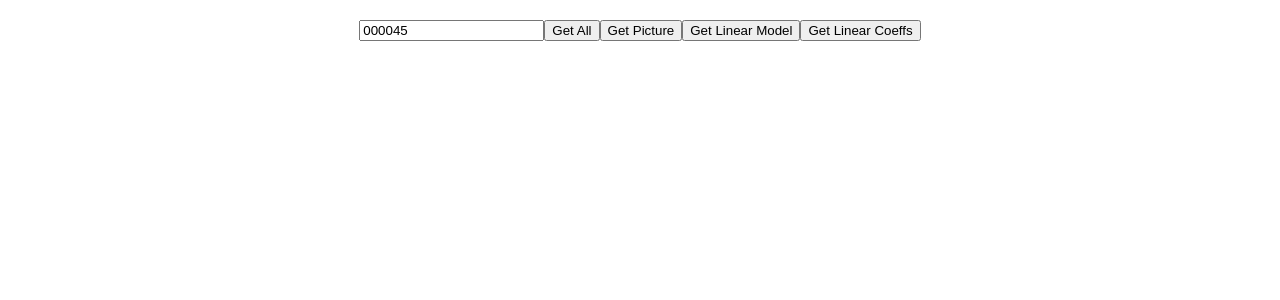
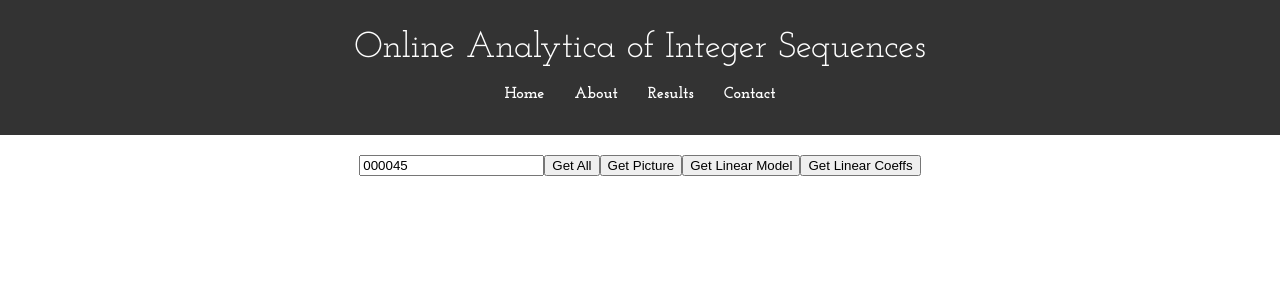
Before and after one commit to DavidovQC/Sequences, a React (Vite) app: page / in a window 1280 px wide. Shown: the top 300 px of the page. Built offline with nearby package versions, Linux system fonts and the light colour scheme.

Commit message:
added navbar and navbar styles

```diff
--- /dev/null
+++ b/assets/asset_styles/navbar-styles.css
@@ -0,0 +1,53 @@
+.nav {
+    background-color: #333;
+    color: white;
+    height: 75px;
+    padding: 30px;
+}
+
+.title-wrap {
+    display: flex;
+    align-items: center;
+    justify-content: center;
+}
+
+.title-wrap a {
+    text-decoration: none;
+}
+
+.options-wrap {
+    display: flex;
+    flex-direction: row;
+    justify-content: center;
+    padding-top: 20px;
+}
+
+.nav a {
+    color: white;
+}
+
+.options-wrap a:hover {
+    color: rgb(115, 172, 200);
+}
+
+.options-wrap ul {
+    padding: 0;
+    margin: 0;
+    list-style: none;
+    display: flex;
+    gap: 30px;
+}
+
+.options-wrap a {
+    font-weight: 900;
+    text-decoration: none;
+}
+
+.site-title {
+    font-size: 30px;
+    font: 400 36px "Josefin Slab", sans-serif;
+}
+
+li {
+    font-family: "Josefin Slab";
+}
--- a/assets/navbar.jsx
+++ b/assets/navbar.jsx
@@ -1,3 +1,34 @@
-function navbar() {
-    return <></>;
+import "./asset_styles/navbar-styles.css";
+
+function Navbar() {
+    return (
+        <nav className="nav">
+            <div className="title-wrap">
+                <a href="/" className="site-title">
+                    Online Analytica of Integer Sequences
+                </a>
+            </div>
+            <div className="options-wrap">
+                <ul>
+                    <li>
+                        <a href="/">Home</a>
+                    </li>
+
+                    <li>
+                        <a href="/About">About</a>
+                    </li>
+
+                    <li>
+                        <a href="/Results">Results</a>
+                    </li>
+
+                    <li>
+                        <a href="/Contact">Contact</a>
+                    </li>
+                </ul>
+            </div>
+        </nav>
+    );
 }
+
+export default Navbar;
--- a/assets/searchbar.jsx
+++ b/assets/searchbar.jsx
@@ -0,0 +1,5 @@
+function Searchbar() {
+    return <></>;
+}
+
+export default Searchbar;
--- a/index.html
+++ b/index.html
@@ -5,6 +5,18 @@
         <link rel="icon" type="image/svg+xml" href="/vite.svg" />
         <meta name="viewport" content="width=device-width, initial-scale=1.0" />
         <title>Vite + React</title>
+        <link rel="preconnect" href="https://fonts.googleapis.com" />
+        <link rel="preconnect" href="https://fonts.gstatic.com" crossorigin />
+        <link
+            href="https://fonts.googleapis.com/css2?family=Open+Sans:ital,wght@0,300..800;1,300..800&family=Roboto:ital,wght@0,100;0,300;0,400;0,500;0,700;0,900;1,100;1,300;1,400;1,500;1,700;1,900&display=swap"
+            rel="stylesheet"
+        />
+        <link rel="preconnect" href="https://fonts.googleapis.com" />
+        <link rel="preconnect" href="https://fonts.gstatic.com" crossorigin />
+        <link
+            href="https://fonts.googleapis.com/css2?family=Josefin+Slab:ital,wght@0,100..700;1,100..700&family=Open+Sans:ital,wght@0,300..800;1,300..800&family=Roboto:ital,wght@0,100;0,300;0,400;0,500;0,700;0,900;1,100;1,300;1,400;1,500;1,700;1,900&display=swap"
+            rel="stylesheet"
+        />
     </head>
     <body>
         <div id="root"></div>
--- a/pages/Aboutpage.jsx
+++ b/pages/Aboutpage.jsx
@@ -1,5 +1,11 @@
+import Navbar from "../assets/navbar";
+
 function Aboutpage() {
-    return <>About Page</>;
+    return (
+        <>
+            <Navbar></Navbar>
+        </>
+    );
 }
 
 export default Aboutpage;
--- a/pages/Homepage.jsx
+++ b/pages/Homepage.jsx
@@ -1,5 +1,6 @@
 import { useState } from "react";
 import "./page_styles/homepage.css";
+import Navbar from "../assets/navbar";
 
 function Homepage() {
     const [msg, changeMsg] = useState("000045");
@@ -9,6 +10,8 @@ function Homepage() {
     const [linearCoeffs, setLinearCoeffs] = useState();
     const [QMImg, changeQMImg] = useState();
     const [ExpImg, changeExpImg] = useState();
+    const [RationalImg, changeRationalImg] = useState();
+    const [RecurrenceImg, changeRecurrenceImg] = useState();
 
     function handleMsgChange(e) {
         changeMsg(e.target.value);
@@ -61,11 +64,23 @@ function Homepage() {
         changeExpImg(url);
     }
 
+    async function getRationalFitImg() {
+        const url = `http://localhost:8000/getSeqRationalModelPNG?seqID=${msg}`;
+        changeRationalImg(url);
+    }
+
+    async function getRecurrenceFitImg() {
+        const url = `http://localhost:8000/getSeqRecurrenceModelPNG?seqID=${msg}`;
+        changeRecurrenceImg(url);
+    }
+
     async function getAllPictures() {
         await getPicture();
         await getLinearFitImg();
         await getQuadraticFitImg();
         await getExpFitImg();
+        await getRationalFitImg();
+        await getRecurrenceFitImg();
     }
 
     async function getLinearCoeffs() {
@@ -82,6 +97,7 @@ function Homepage() {
 
     return (
         <div>
+            <Navbar></Navbar>
             <div>
                 <div className="fetch-section">
                     <input
@@ -117,6 +133,15 @@ function Homepage() {
                         <img src={ExpImg}></img>
                     </div>
                 </div>
+                <div className="other-fits">
+                    <div>
+                        <img src={RationalImg}></img>
+                    </div>
+
+                    <div>
+                        <img src={RecurrenceImg}></img>
+                    </div>
+                </div>
             </div>
             <div>{txt}</div>
             <div>{linearCoeffs}</div>
--- a/pages/page_styles/homepage.css
+++ b/pages/page_styles/homepage.css
@@ -16,3 +16,9 @@
     padding-top: 20px;
     padding-bottom: 20px;
 }
+
+.other-fits {
+    display: flex;
+    justify-content: center;
+    padding-top: 50px;
+}
```
